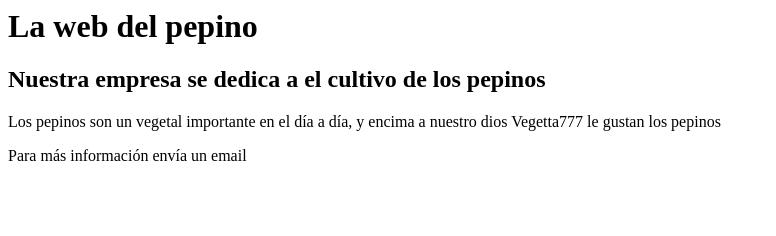
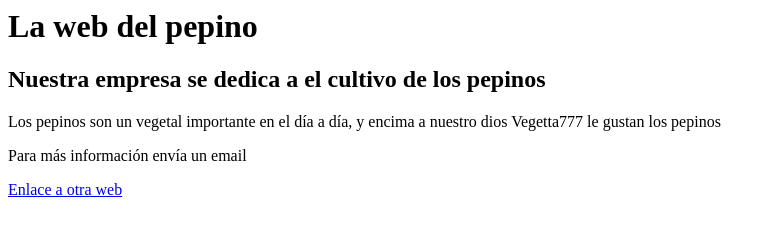
Before and after one commit to bobbybnx/EJERCICIOS_html, a plain HTML site: page index.html in a window 1280 px wide. Shown: the whole page, without its empty margins (0-776 px from the left). Drawn offline with Linux system fonts and the light colour scheme.

Commit message:
enlace de matias

```diff
--- a/index.html
+++ b/index.html
@@ -2,3 +2,4 @@
 <h2> Nuestra empresa se dedica a el cultivo de los pepinos </h2>
 <p> Los pepinos son un vegetal importante en el día a día, y encima a nuestro dios Vegetta777 le gustan los pepinos </p>
 <p> Para más información envía un email </p>
+<a href="http://www.ibserveis.com"> Enlace a otra web </a>
```
